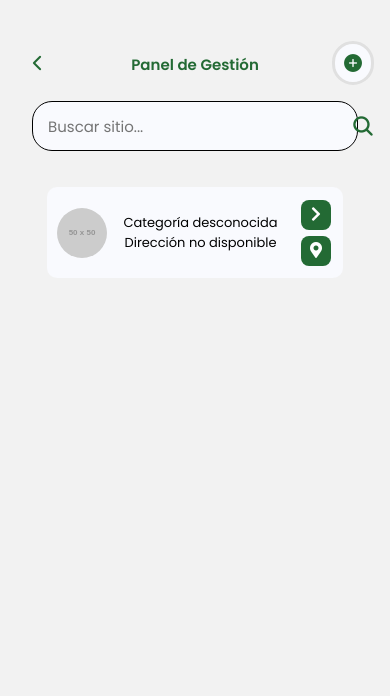
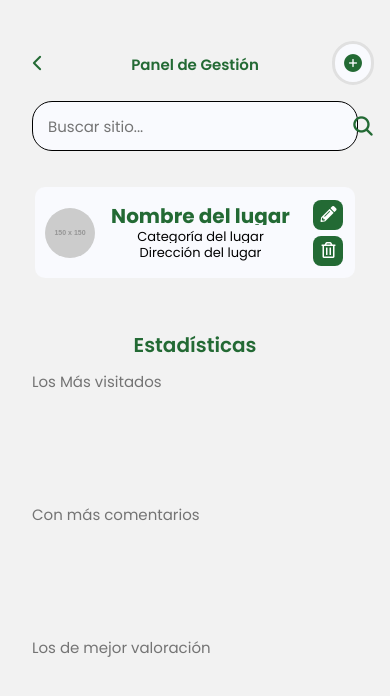
Before and after one commit to chrisfalla/Frontend_La_Brujula_Llanera, a React Native app: screen /DashboardScreen in a window 390 px wide. Shown: the top 696 px of the page. Built offline with nearby package versions, Linux system fonts and the light colour scheme.

Commit message:
Modify dashboardscreen UI

```diff
--- a/src/presentation/screens/Dashboard/DashboardScreen.js
+++ b/src/presentation/screens/Dashboard/DashboardScreen.js
@@ -1,29 +1,45 @@
-import React, { useState } from 'react';
-import { StyleSheet, View, Text, FlatList, Alert } from 'react-native';
-import NavigationTopBar from '../../components/NavigationTopBar/NavigationTopBar';
-import CustomSearch from '../../components/Search/Search';
-import HorizontalCardPlace from '../../components/HorizontalCardPlace/HorizontalCardPlace';
+import React, { useState } from "react";
+import { StyleSheet, View, Text, FlatList, Alert } from "react-native";
+import NavigationTopBar from "../../components/NavigationTopBar/NavigationTopBar";
+import CustomSearch from "../../components/Search/Search";
+import HorizontalCardPlace from "../../components/HorizontalCardPlace/HorizontalCardPlace";
+import { GlobalStyles, Colors, TextStyles } from "../../styles/styles";
 
-const DashboardScreen = () => {
+const DashboardScreen = ({ navigation }) => {
   return (
     <View style={styles.container}>
       <NavigationTopBar
-            title={'Panel de Gestión'}
+        title={"Panel de Gestión"}
         useBackground={false}
-            SecondIcon='add-circle'
+        SecondIcon="add-circle"
+        onBackPress={() => navigation.goBack()}
       />
-            <CustomSearch
-               placeholder={'Buscar sitio...'}
+      <CustomSearch placeholder={"Buscar sitio..."} />
+
+      <View>
+        <HorizontalCardPlace
+          name={"Nombre del lugar"}
+          category="Categoría del lugar"
+          address="Dirección del lugar"
+          image="https://via.placeholder.com/150"
+          onMapPress={() => console.log("Mapa presionado")}
+          onDetailPress={() => console.log("Detalles presionados")}
+          detailIconName="pencil-alt"
+          mapIconName="trash-alt"
         />
 
-            <View>
-                <HorizontalCardPlace />
+        <View style={styles.statsContainer}>
+          <Text style={styles.sectionTitle}>Estadísticas</Text>
+          <View style={styles.sectionStatsContainer}>
+            <Text style={styles.sectionStats}>Los Más visitados</Text>
+            <Text style={styles.sectionStats}>Con más comentarios</Text>
+            <Text style={styles.sectionStats}>Los de mejor valoración</Text>
           </View>
-
+        </View>
+      </View>
     </View>
   );
 };
-
 
 const styles = StyleSheet.create({
   container: {
@@ -31,61 +47,27 @@ const styles = StyleSheet.create({
     flex: 1,
   },
   statsContainer: {
-        flexDirection: 'row',
-        justifyContent: 'space-between',
-        marginBottom: 20,
+    marginTop: 20,
+    padding: 16,
+    backgroundColor: Colors.ColorWhite,
+    alignItems: "center",
   },
   sectionTitle: {
-        fontSize: 18,
-        fontWeight: 'bold',
-        marginVertical: 10,
-        color: '#333',
+    ...TextStyles.PoppinsSemibold20,
+    color: Colors.ColorPrimary,
   },
-    listContainer: {
-        paddingBottom: 20,
+  sectionStats: {
+    marginTop: 10,
+
+    ...TextStyles.PoppinsRegular15,
+    color: Colors.DarkGray,
+    marginBottom: 100,
   },
-    placeContainer: {
-        padding: 15,
-        backgroundColor: '#fff',
-        borderRadius: 10,
-        marginBottom: 15,
-        elevation: 3,
-        shadowColor: '#000',
-        shadowOffset: { width: 0, height: 2 },
-        shadowOpacity: 0.2,
-        shadowRadius: 3,
+  sectionStatsContainer: {
+    textAlign: "left",
+    width: "100%",
   },
-    placeName: {
-        fontSize: 16,
-        fontWeight: 'bold',
-        color: '#236A34',
-    },
-    placeDetails: {
-        fontSize: 14,
-        color: '#666',
-        marginVertical: 2,
-    },
-    commentsTitle: {
-        fontSize: 14,
-        fontWeight: 'bold',
-        marginTop: 10,
-        color: '#333',
-    },
-    comment: {
-        fontSize: 13,
-        color: '#555',
-        marginLeft: 10,
-    },
-    noComments: {
-        fontSize: 13,
-        color: '#999',
-        marginLeft: 10,
-    },
-    placeActions: {
-        flexDirection: 'row',
-        justifyContent: 'space-between',
-        marginTop: 10,
-    },
+
 });
 
 export default DashboardScreen;
```
Lines whose indentation alone changed are shown as unchanged.
